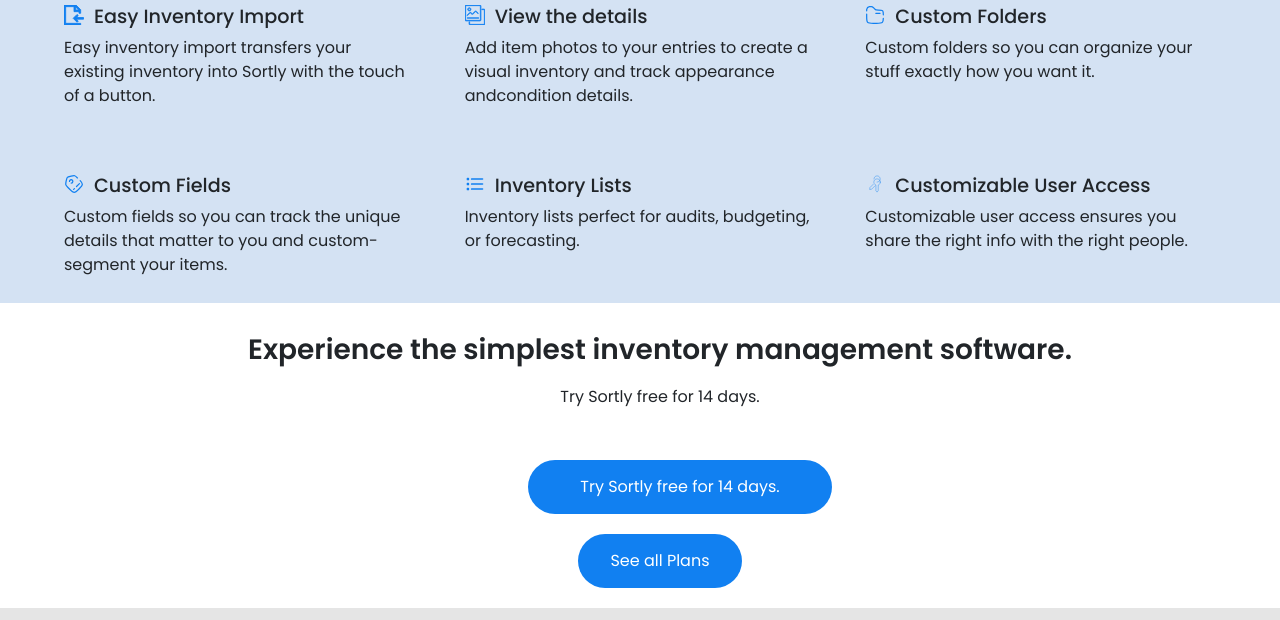
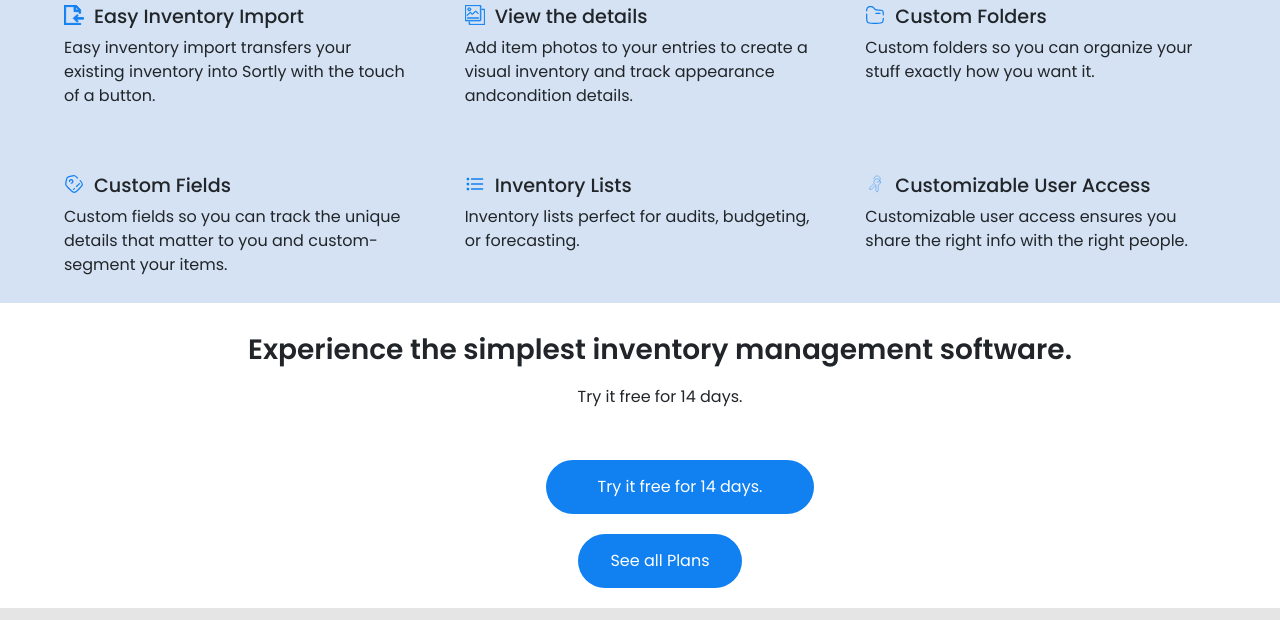
Before and after one commit to thliporace/pf-Liporace-Larguia, a plain HTML site: page pages/solutions.html in a window 1280 px wide. Shown: the part 930-1550 px from the top of the page. Drawn offline with nearby package versions, Linux system fonts and the light colour scheme.

Commit message:
solutions txt update

```diff
--- a/pages/solutions.html
+++ b/pages/solutions.html
@@ -144,10 +144,10 @@
         <section class="solutions-secc-final">
             <div>
                 <h2>Experience the simplest inventory management software.</h2>
-                <p>Try Sortly free for 14 days.</p>
+                <p>Try it free for 14 days.</p>
             </div>
             <div>
-            <a href="./register.html" class="boton solutions-secc-final"> Try Sortly free for 14 days.</a>
+            <a href="./register.html" class="boton solutions-secc-final"> Try it free for 14 days.</a>
             <a href="./pricing.html" class="boton">See all Plans</a>
             </div>
         </section>
```
